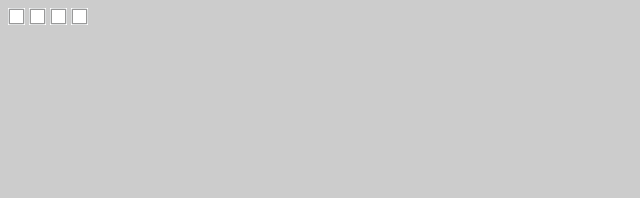
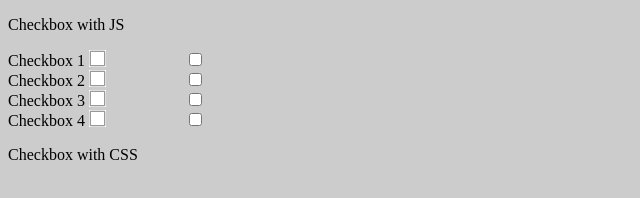
Before and after one commit to ksmua/kirilenko_js_9-10, a plain HTML site: page index4.html in a window 1280 px wide. Shown: the whole page, without its empty margins (0-640 px from the left). Drawn offline with Linux system fonts and the light colour scheme.

Commit message:
changes in input

```diff
--- a/css/main.css
+++ b/css/main.css
@@ -81,5 +81,6 @@ have a fixed width and height (but it's not required).
 }
 
 .niceCheck input {
-  display: none;
+  margin-left: 100px;
+  /*display: none;*/
 }
--- a/index4.html
+++ b/index4.html
@@ -15,17 +15,28 @@
 
 </head>
 <body style="background: #ccc">
+<p>Checkbox with JS</p>
+    <label for="chb1">Checkbox 1</label>
     <span class="niceCheck">
-        <input type="checkbox" name="ch1" value="of" id="chb1">
+        <input type="checkbox" name="ch1" value="of" id="chb1" tabindex="1">
     </span>
+    <br>
+    <label for="chb2">Checkbox 2</label>
     <span class="niceCheck">
-        <input type="checkbox" name="ch2" value="of" id="chb2">
+        <input type="checkbox" name="ch2" value="of" id="chb2" tabindex="2">
     </span>
+    <br>
+    <label for="chb3">Checkbox 3</label>
     <span class="niceCheck">
-        <input type="checkbox" name="ch3" value="of" id="chb3">
+        <input type="checkbox" name="ch3" value="of" id="chb3" tabindex="3">
     </span>
+    <br>
+    <label for="chb4">Checkbox 4</label>
     <span class="niceCheck">
-        <input type="checkbox" name="ch4" value="of" id="chb4">
+        <input type="checkbox" name="ch4" value="of" id="chb4" tabindex="4">
     </span>
+<p>Checkbox with CSS</p>
+
+
 </body>
 </html>
--- a/js/jquery.checkbox.js
+++ b/js/jquery.checkbox.js
@@ -10,6 +10,16 @@ jQuery(document).ready(function(){
     jQuery(".niceCheck").each(
     function() {
         changeCheckStart(jQuery(this));
+    });
+
+    jQuery("label").mousedown(
+    function(){
+
+        var id = jQuery(this).attr("for");
+        console.log("id = ", id);
+
+        console.log(jQuery("#" + id));
+        clickOnLabel(jQuery("#" + id));
     });
 
 });
@@ -37,3 +47,20 @@ function changeCheckStart(el){
         }
     return true;
 }
+
+
+function clickOnLabel(el){
+    var el = el;
+    console.log("el", el);
+    console.log($(el).getAttibute("checked"));
+    // input = el.find("input").eq(0);
+    // console.log(input);
+    // if(!input.attr("checked")) {
+    //     el.css("background-position","0 -17px");
+    //     input.attr("checked", true)
+    // } else {
+    //     el.css("background-position","0 0");
+    //     input.attr("checked", false)
+    // }
+    // return true;
+}
```
